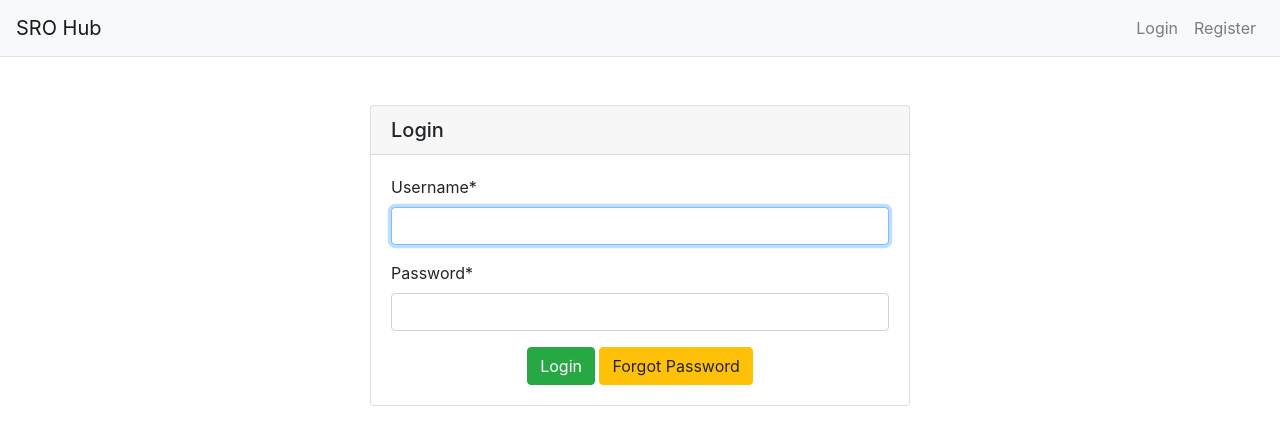
After one commit to pyinv/pyinv, a Django app: page /auth/login/ in a window 1280 px wide. The commit adds this page. Shown: the top 445 px of the page. Run offline with Django 3.2, Linux system fonts and the light colour scheme; some libraries are stand-ins or nearby versions.

Commit message:
Add nice login forms

```diff
--- a/pyproject.toml
+++ b/pyproject.toml
@@ -7,6 +7,7 @@ authors = ["Dan Trickey <dan@trickey.io>"]
 [tool.poetry.dependencies]
 python = "^3.6"
 django = "^2.2"
+django-crispy-forms = "^1.7"
 
 [tool.poetry.dev-dependencies]
 
--- a/srohub/srohub/urls.py
+++ b/srohub/srohub/urls.py
@@ -13,10 +13,11 @@ Including another URLconf
     1. Import the include() function: from django.urls import include, path
     2. Add a URL to urlpatterns:  path('blog/', include('blog.urls'))
 """
-from django.contrib import admin
+from django.contrib import admin, auth
 from django.urls import include, path
 
 urlpatterns = [
     path('', include('dashboard.urls', namespace="dashboard")),
+    path('auth/', include('django.contrib.auth.urls')),
     path('admin/', admin.site.urls),
 ]
--- a/srohub/templates/base.html
+++ b/srohub/templates/base.html
@@ -28,18 +28,18 @@
                         </a>
                         <div class="dropdown-menu dropdown-menu-right" aria-labelledby="navbarDropdown">
                           <a class="dropdown-item" href="#">My Profile</a>
-                          <a class="dropdown-item" href="{% url 'admin:password_change' %}">Change Password</a>
+                          <a class="dropdown-item" href="{% url 'password_change' %}">Change Password</a>
                           {% if user.is_staff %}
                             <div class="dropdown-divider"></div>
                             <a class="dropdown-item" href="{% url 'admin:index' %}">Admin Panel</a>
                           {% endif %}
                           <div class="dropdown-divider"></div>
-                          <a class="dropdown-item" href="{% url 'admin:logout' %}">Logout</a>
+                          <a class="dropdown-item" href="{% url 'logout' %}">Logout</a>
                         </div>
                     </li>
                 {% else %}
                 <li>
-                    <a class="nav-link" href="{% url 'admin:login' %}">Login</a>
+                    <a class="nav-link" href="{% url 'login' %}">Login</a>
                 </li>
                 <li>
                     <a class="nav-link" href="#">Register</a>
--- /dev/null
+++ b/srohub/templates/base_float.html
@@ -0,0 +1,19 @@
+{% extends 'base.html' %}
+{% block content %}
+    <div class="row my-5">
+    <div class="col-md-12">
+        <div class="row">
+            <div class="col-md-6 mx-auto">
+                <div class="card rounded-1">
+                    <div class="card-header">
+                        <h5 class="mb-0">{% block title %}{% endblock %}</h5>
+                    </div>
+                    <div class="card-body">
+                        {% block inner %}{% endblock %}
+                    </div>
+                </div>
+            </div>
+        </div>
+    </div>
+</div>
+{% endblock %}
--- /dev/null
+++ b/srohub/templates/registration/login.html
@@ -0,0 +1,16 @@
+{% extends 'base_float.html' %}
+
+{% load crispy_forms_tags %}
+
+{% block title %}Login{% endblock %}
+
+{% block inner %}
+    <form method="post">
+      {% csrf_token %}
+      {{ form|crispy }}
+      <div class="text-center">
+          <button class="btn btn-success" type="submit">Login</button>
+          <a href="{% url 'password_reset' %}" class="btn btn-warning" >Forgot Password</a>
+      </div>
+    </form>
+{% endblock %}
```
Also changed, not shown: srohub/srohub/settings.py (+14 -0 lines), srohub/templates/registration/password_change_done.html (added, +9 -0 lines), srohub/templates/registration/password_change_form.html (added, +15 -0 lines), srohub/templates/registration/password_reset_complete.html (added, +9 -0 lines), srohub/templates/registration/password_reset_confirm.html (added, +15 -0 lines), srohub/templates/registration/password_reset_done.html (added, +9 -0 lines), srohub/templates/registration/password_reset_form.html (added, +15 -0 lines), 1 other file.
